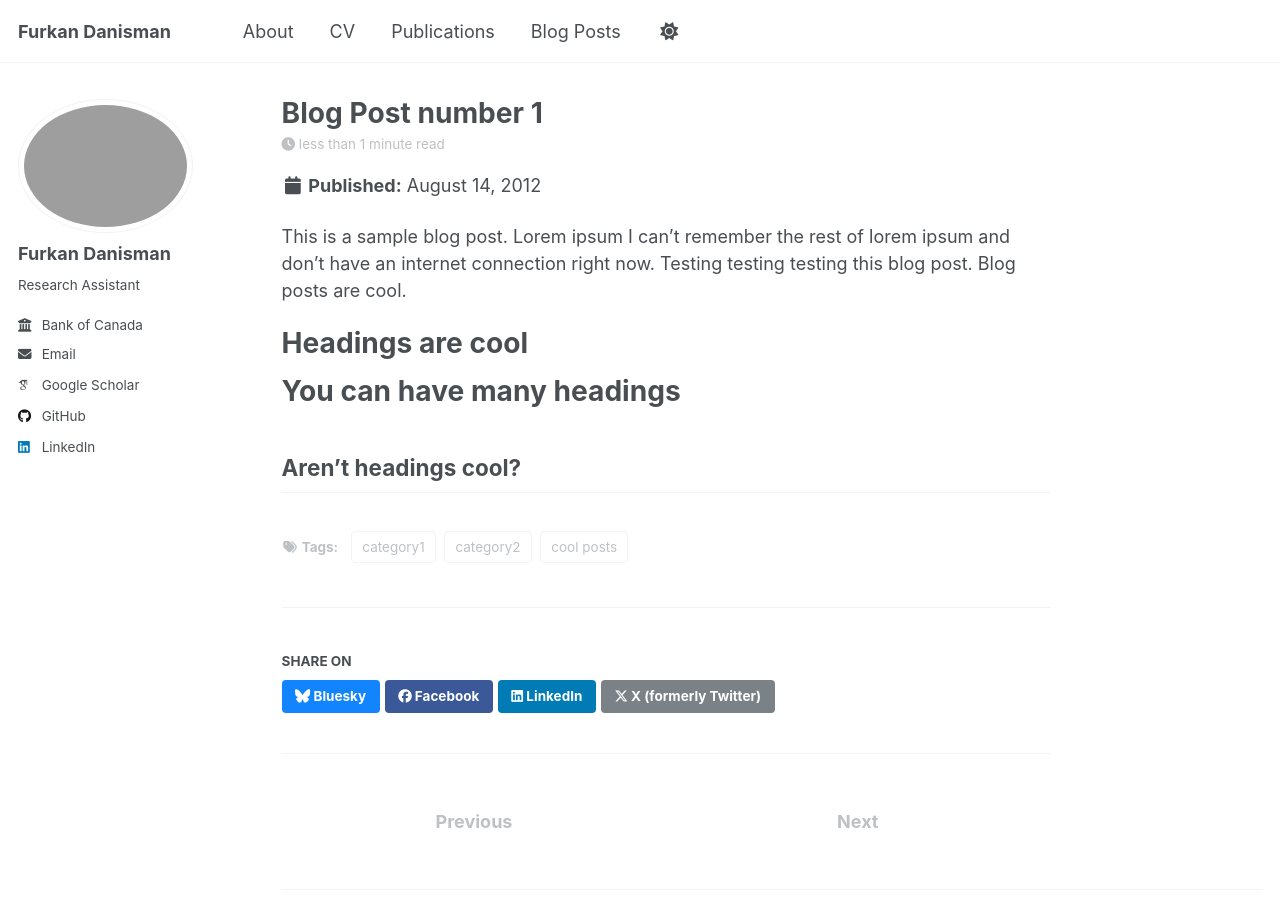
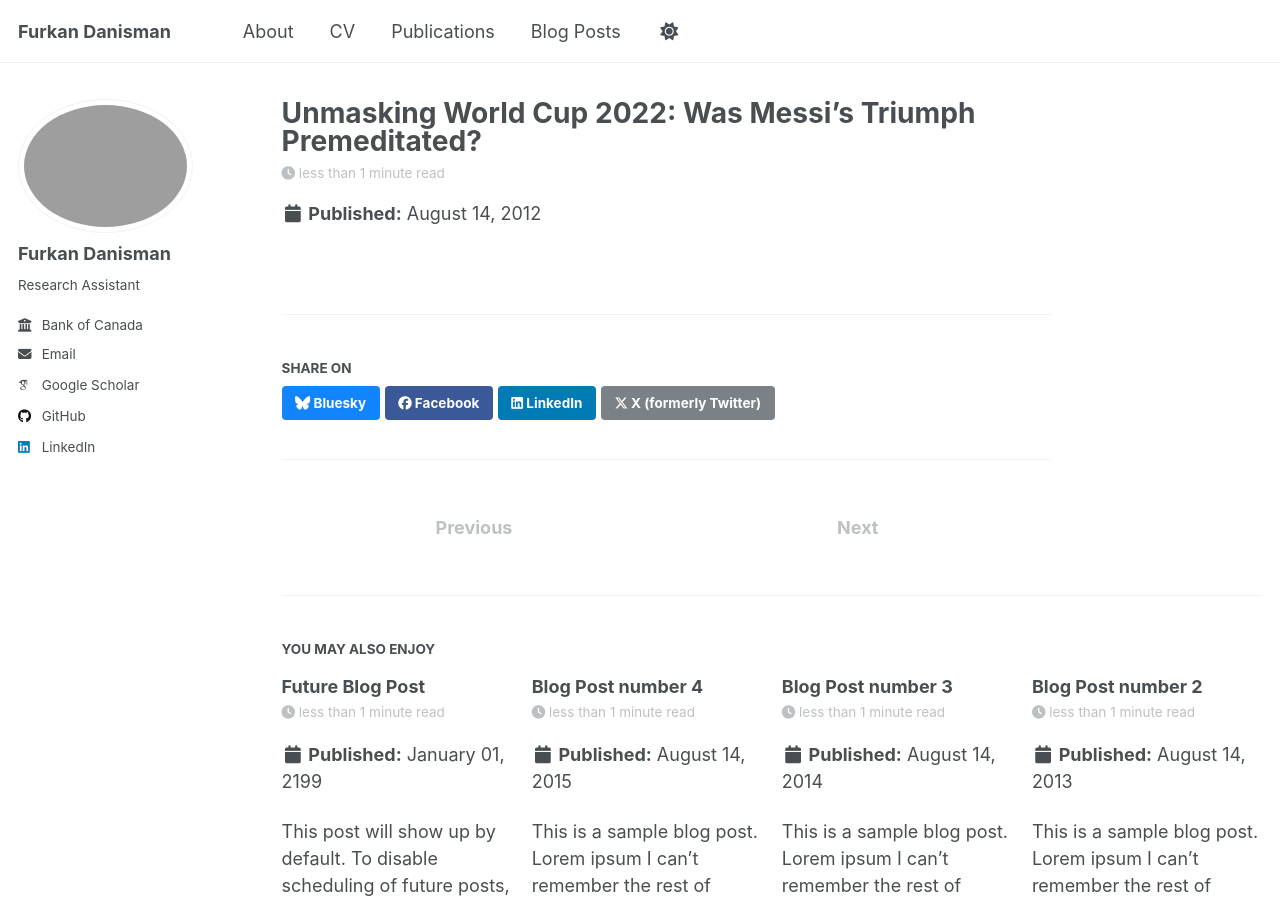
Before and after one commit to FurkanDanisman/FurkanDanisman.github.io, a Jekyll site: the page built from _posts/2012-08-14-blog-post-1.md, in a window 1280 px wide and 900 px high. Built offline with Jekyll 4.4.1, drawn with Linux system fonts in a browser that asks for light colours; some web fonts are replaced.

Commit message:
Update 2012-08-14-blog-post-1.md

```diff
--- a/_posts/2012-08-14-blog-post-1.md
+++ b/_posts/2012-08-14-blog-post-1.md
@@ -1,20 +1,4 @@
 ---
-title: 'Blog Post number 1'
-date: 2012-08-14
-permalink: /posts/2012/08/blog-post-1/
-tags:
-  - cool posts
-  - category1
-  - category2
+title: 'Unmasking World Cup 2022: Was Messi’s Triumph Premeditated?'
+permalink: https://medium.com/@furkandanisman/unmasking-world-cup-2022-c87e6acd4206
 ---
-
-This is a sample blog post. Lorem ipsum I can't remember the rest of lorem ipsum and don't have an internet connection right now. Testing testing testing this blog post. Blog posts are cool.
-
-Headings are cool
-======
-
-You can have many headings
-======
-
-Aren't headings cool?
-------
```
